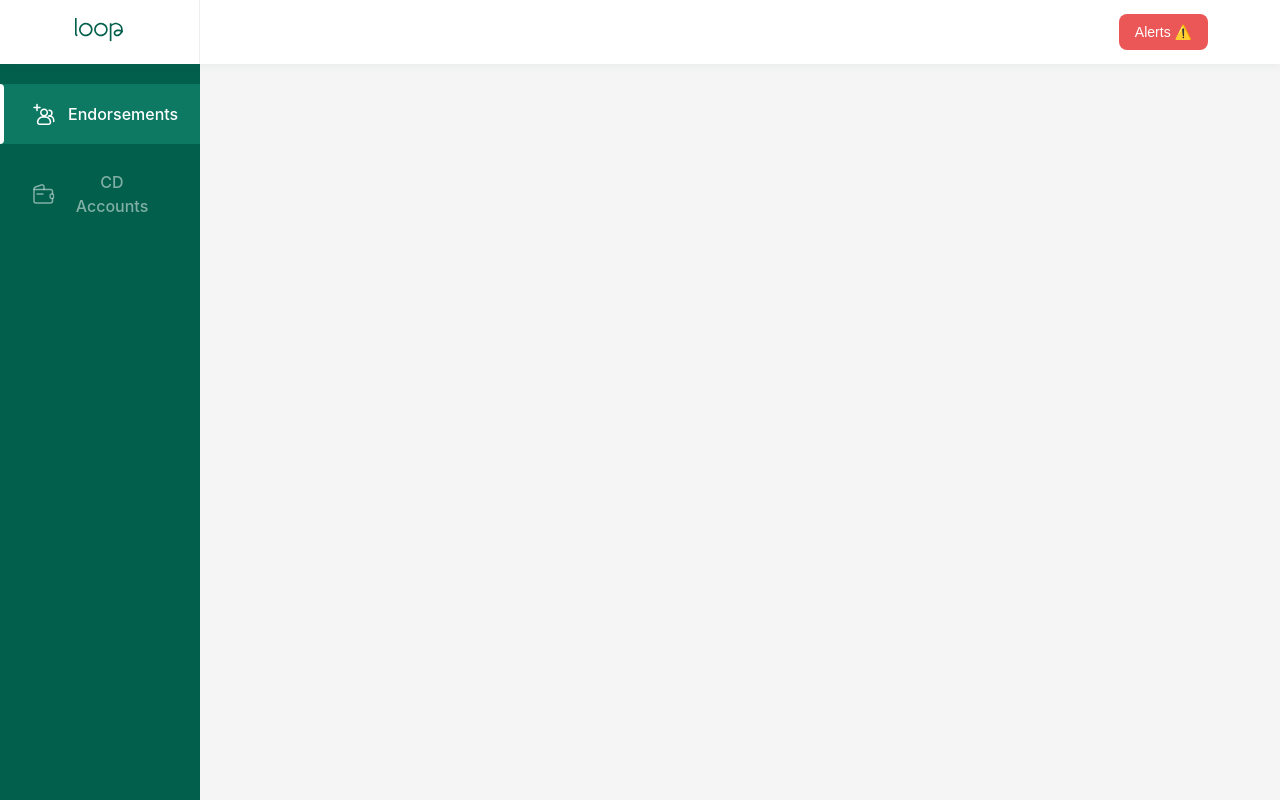
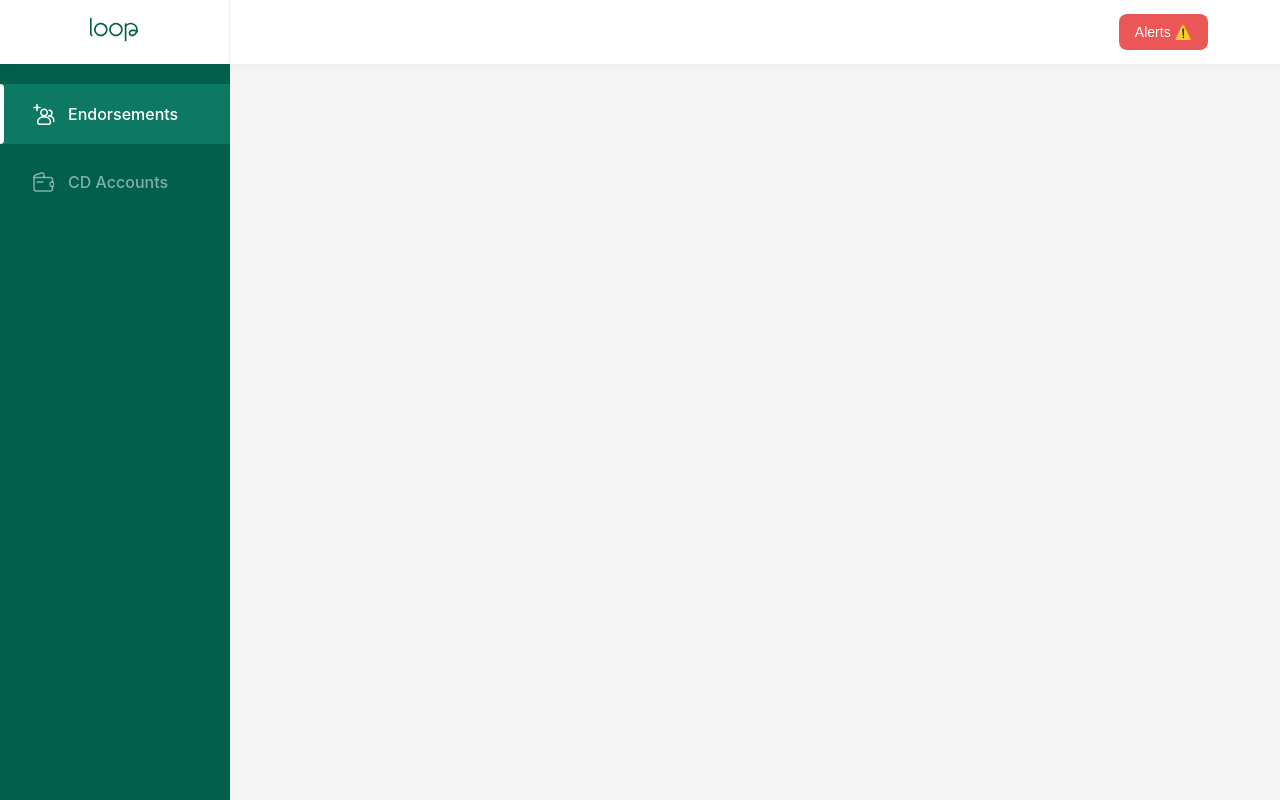
Before and after one commit to kj5699/Loop-Assignment, a React (Create React App) app: page / in a window 1280 px wide. Built offline with nearby package versions, Linux system fonts and the light colour scheme; no server answers.

Commit message:
Minor Css Fixes

```diff
--- a/src/components/Button/style.scss
+++ b/src/components/Button/style.scss
@@ -24,7 +24,5 @@
     padding: 0.5rem;
     &:hover{
         background-color: $border-grey;
-
     }
-
 }
--- a/src/sections/Header/styles.module.scss
+++ b/src/sections/Header/styles.module.scss
@@ -6,7 +6,8 @@
     box-shadow: 0px 2px 8px 0px #3741510F;
     z-index: 99;
     &__logo{
-        width: 200px;
+        width: 18vw;
+        min-width: 200px;
         height: 100% ;
         border-right: 1px solid $border-grey;
         justify-content: center;
--- a/src/sections/SideBar/styles.module.scss
+++ b/src/sections/SideBar/styles.module.scss
@@ -1,11 +1,10 @@
 @import "../../styles/theme.scss";
 .sidebar{
-    width: 15vw;
+    width: 18vw;
     min-width: 200px;
     background-color: $primary-green;
     color: $primary-white;
     padding: 20px 0px 20px 0px;
-
     &__list{
         list-style: none;
         &__item{
```
